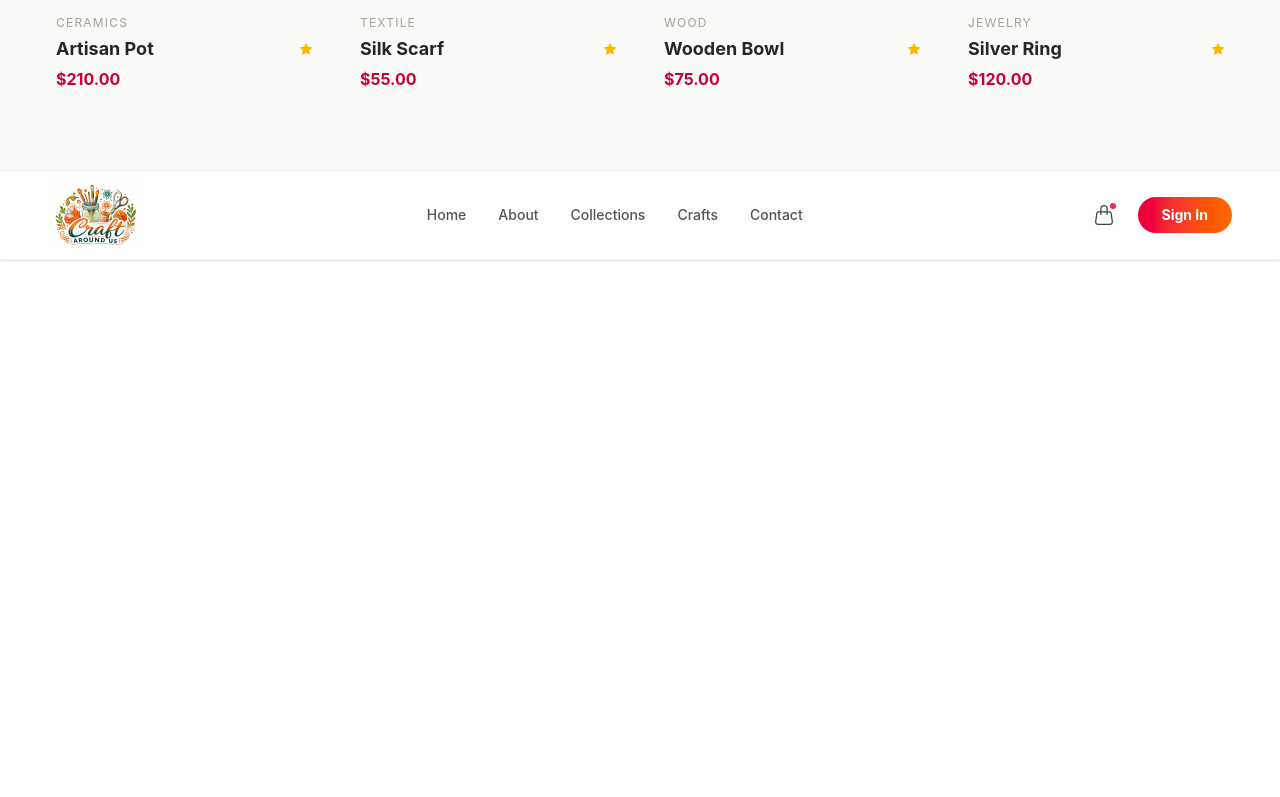
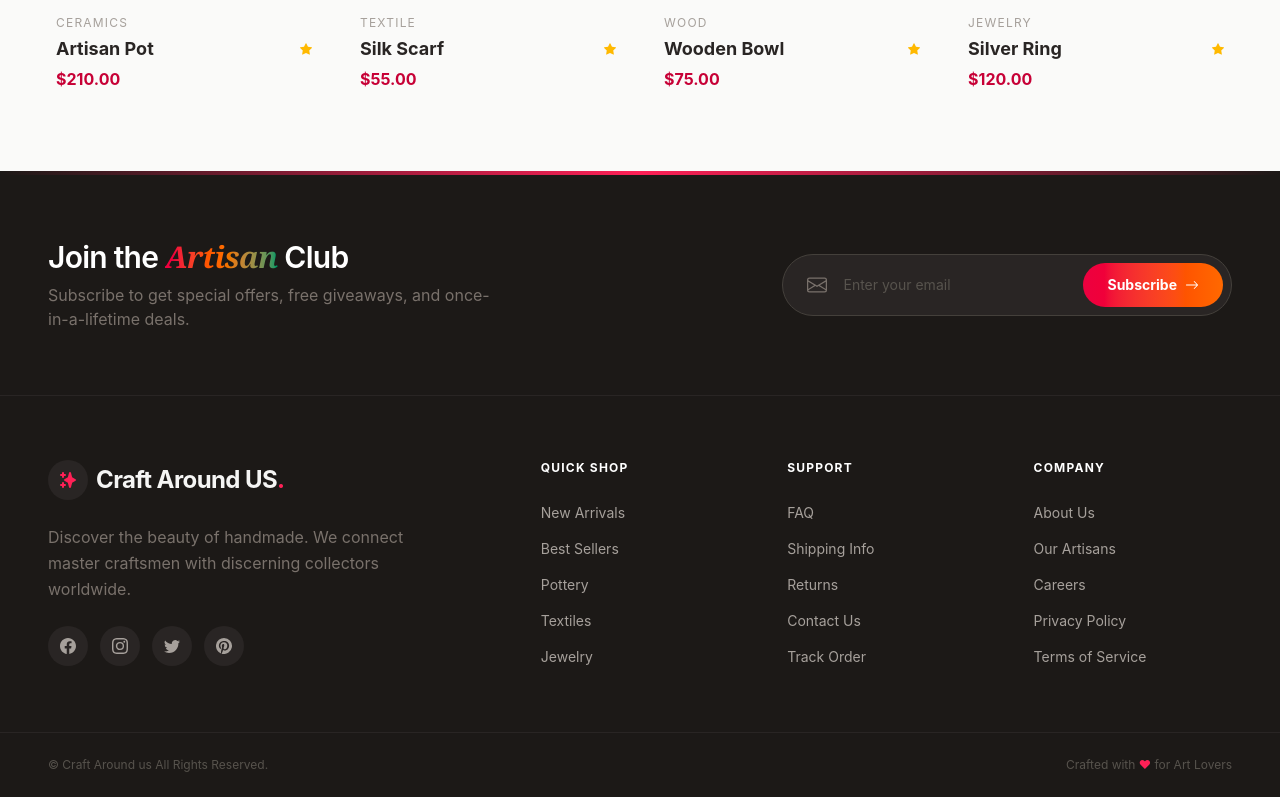
Before and after one commit to AAkash001122/HandCraft, a React (Vite) app: page /store in a window 1280 px wide. Shown: the part 1184-1981 px from the top of the page. Before the commit the page ends 1444 px from the top, so only its background shows below. Built offline with nearby package versions, Linux system fonts and the light colour scheme.

Commit message:
update project

```diff
--- a/src/components/FooterWithCTA.jsx
+++ b/src/components/FooterWithCTA.jsx
@@ -1,169 +1,261 @@
+import React from "react";
+import { Link } from "react-router-dom";
 
-import React, { useState } from "react";
-import { Link } from "react-router-dom";
 import { HiSparkles } from "react-icons/hi";
-import { BsHandbag, BsX } from "react-icons/bs";
+import {
+  BsFacebook,
+  BsInstagram,
+  BsTwitter,
+  BsPinterest,
+  BsEnvelope,
+  BsArrowRight,
+} from "react-icons/bs";
 
-const Navbar = () => {
-  const [isOpen, setIsOpen] = useState(false);
+export default function Footer() {
+  return (
+    <footer className="bg-stone-900 text-stone-400 font-sans relative overflow-hidden">
+      {/* Changed Accent Line to Rose (Flower color) */}
+      <div className="h-1 bg-gradient-to-r from-transparent via-rose-500 to-transparent"></div>
 
-  return (
-    <nav className="w-full sticky top-0 z-50 bg-white/90 backdrop-blur-md border-b border-stone-100 shadow-sm">
-      <div className="container mx-auto px-4 md:px-12 py-3 flex items-center justify-between">
+      <div className="border-b border-stone-800">
+        <div className="container mx-auto px-6 lg:px-12 py-16">
+          <div className="flex flex-col md:flex-row justify-between items-center gap-8">
+            <div className="text-center md:text-left">
+              <h3 className="text-2xl md:text-3xl font-semibold text-white tracking-tight">
+                Join the{" "}
+                {/* UPDATED: Applied Vibrant Logo Mix Gradient (Left to Right) matching Hero Section */}
+                <span className="italic font-serif text-transparent bg-clip-text bg-gradient-to-r from-rose-600 via-orange-500 to-emerald-600">
+                  Artisan
+                </span>{" "}
+                Club
+              </h3>
+              <p className="mt-2 text-stone-500 max-w-md">
+                Subscribe to get special offers, free giveaways, and
+                once-in-a-lifetime deals.
+              </p>
+            </div>
 
-        {/* Logo Area */}
-        <Link to="/" className="flex items-center gap-2 group">
-          <div className="flex items-center">
-            <img
-              src="/logocraft.png"
-              alt="HandCraft Logo"
-              className="h-14 md:h-16 w-auto max-w-[120px] object-contain"
-            />
-          </div>
-        </Link>
-
-
-        <div className="hidden md:flex gap-6 lg:gap-8 text-sm font-medium text-stone-600">
-          <Link
-            to="/"
-            className="hover:text-transparent hover:bg-clip-text hover:bg-gradient-to-r hover:from-rose-600 hover:via-orange-500 hover:to-emerald-600 transition-all duration-300 hover:scale-105"
-          >
-            Home
-          </Link>
-          <Link
-            to="/about"
-            className="hover:text-transparent hover:bg-clip-text hover:bg-gradient-to-r hover:from-rose-600 hover:via-orange-500 hover:to-emerald-600 transition-all duration-300 hover:scale-105"
-          >
-            About
-          </Link>
-          <Link
-            to="/collections"
-            className="hover:text-transparent hover:bg-clip-text hover:bg-gradient-to-r hover:from-rose-600 hover:via-orange-500 hover:to-emerald-600 transition-all duration-300 hover:scale-105"
-          >
-            Collections
-          </Link>
-          <Link
-            to="/crafts"
-            className="hover:text-transparent hover:bg-clip-text hover:bg-gradient-to-r hover:from-rose-600 hover:via-orange-500 hover:to-emerald-600 transition-all duration-300 hover:scale-105"
-          >
-            Crafts
-          </Link>
-          <Link
-            to="/contact"
-            className="hover:text-transparent hover:bg-clip-text hover:bg-gradient-to-r hover:from-rose-600 hover:via-orange-500 hover:to-emerald-600 transition-all duration-300 hover:scale-105"
-          >
-            Contact
-          </Link>
-        </div>
-
-
-        <div className="flex items-center gap-4">
-
-          <button className="relative p-2 group hidden sm:block">
-            <BsHandbag className="w-5 h-5 text-stone-700 group-hover:text-rose-600 group-hover:scale-110 transition-all duration-300" />
-            <span className="absolute top-1 right-1 w-2.5 h-2.5 bg-rose-500 rounded-full animate-pulse border-2 border-white"></span>
-          </button>
-
-
-          <Link to="/login">
-            <button className="hidden sm:block px-6 py-2 bg-gradient-to-r from-rose-600 to-orange-500 text-white text-sm font-bold rounded-full hover:shadow-xl hover:shadow-rose-500/40 transition-all duration-300 transform hover:-translate-y-0.5">
-              Sign In
-            </button>
-          </Link>
-
-
-          <button
-            className="md:hidden p-2 text-stone-700 hover:text-rose-600 transition-colors"
-            onClick={() => setIsOpen(true)}
-          >
-            <svg className="w-7 h-7" fill="none" stroke="currentColor" viewBox="0 0 24 24">
-              <path strokeLinecap="round" strokeLinejoin="round" strokeWidth={2} d="M4 6h16M4 12h16M4 18h16" />
-            </svg>
-          </button>
-        </div>
-      </div>
-
-      {/* ========================================== */}
-      {/* MOBILE MENU DRAWER (FULLY RESPONSIVE) */}
-      {/* ========================================== */}
-      <div
-        className={`fixed inset-0 z-[60] transition-all duration-300 md:hidden ${
-          isOpen ? "opacity-100 visible" : "opacity-0 invisible pointer-events-none"
-        }`}
-      >
-
-        <div
-          className="absolute inset-0 bg-black/60 backdrop-blur-sm"
-          onClick={() => setIsOpen(false)}
-        ></div>
-
-
-        <div
-          className={`absolute right-0 top-0 h-full w-[80%] max-w-sm bg-white shadow-2xl transform transition-transform duration-300 ease-in-out ${
-            isOpen ? "translate-x-0" : "translate-x-full"
-          }`}
-        >
-
-          <div className="flex justify-between items-center p-5 border-b border-stone-100">
-            <div className="flex items-center gap-2">
-              <img src="/logocraft.png" alt="Logo" className="h-8 w-auto object-contain" />
-            </div>
-            <button onClick={() => setIsOpen(false)} className="p-2 text-stone-500 hover:text-rose-600 transition-colors">
-              <BsX className="w-6 h-6" />
-            </button>
-          </div>
-
-          {/* Mobile Links (Scrollable if needed) */}
-          <div className="flex flex-col p-6 space-y-6 h-[calc(100%-70px)] overflow-y-auto">
-            <Link
-              to="/"
-              onClick={() => setIsOpen(false)}
-              className="text-2xl font-serif font-bold text-stone-800 hover:text-transparent hover:bg-clip-text hover:bg-gradient-to-r hover:from-rose-600 hover:via-orange-500 hover:to-emerald-600 transition-all duration-300 pb-2 border-b border-transparent hover:border-stone-100"
-            >
-              Home
-            </Link>
-            <Link
-              to="/about"
-              onClick={() => setIsOpen(false)}
-              className="text-2xl font-serif font-bold text-stone-800 hover:text-transparent hover:bg-clip-text hover:bg-gradient-to-r hover:from-rose-600 hover:via-orange-500 hover:to-emerald-600 transition-all duration-300 pb-2 border-b border-transparent hover:border-stone-100"
-            >
-              About
-            </Link>
-            <Link
-              to="/collections"
-              onClick={() => setIsOpen(false)}
-              className="text-2xl font-serif font-bold text-stone-800 hover:text-transparent hover:bg-clip-text hover:bg-gradient-to-r hover:from-rose-600 hover:via-orange-500 hover:to-emerald-600 transition-all duration-300 pb-2 border-b border-transparent hover:border-stone-100"
-            >
-              Collections
-            </Link>
-            <Link
-              to="/crafts"
-              onClick={() => setIsOpen(false)}
-              className="text-2xl font-serif font-bold text-stone-800 hover:text-transparent hover:bg-clip-text hover:bg-gradient-to-r hover:from-rose-600 hover:via-orange-500 hover:to-emerald-600 transition-all duration-300 pb-2 border-b border-transparent hover:border-stone-100"
-            >
-              Crafts
-            </Link>
-            <Link
-              to="/contact"
-              onClick={() => setIsOpen(false)}
-              className="text-2xl font-serif font-bold text-stone-800 hover:text-transparent hover:bg-clip-text hover:bg-gradient-to-r hover:from-rose-600 hover:via-orange-500 hover:to-emerald-600 transition-all duration-300 pb-2 border-b border-transparent hover:border-stone-100"
-            >
-              Contact
-            </Link>
-
-            {/* Mobile Sign In Button (Full Width) */}
-            <div className="pt-6 mt-4">
-               <Link to="/login" onClick={() => setIsOpen(false)}>
-                  <button className="w-full py-4 bg-stone-900 text-white rounded-full text-sm font-bold uppercase tracking-wider hover:bg-stone-800 transition-all duration-300 shadow-lg flex items-center justify-center gap-2">
-                    Sign In
-                  </button>
-               </Link>
+            <div className="w-full md:w-auto">
+              <form className="flex items-center bg-stone-800 p-2 rounded-full border border-stone-700 focus-within:border-rose-500 transition-colors">
+                <BsEnvelope className="w-5 h-5 ml-4 text-stone-500" />
+                <input
+                  type="email"
+                  placeholder="Enter your email"
+                  className="w-full md:w-64 bg-transparent border-none outline-none text-white px-4 py-2 text-sm placeholder-stone-600"
+                />
+                {/* Changed Button to Vibrant Gradient */}
+                <button
+                  type="submit"
+                  className="px-6 py-3 bg-gradient-to-r from-rose-600 to-orange-500 text-white text-sm font-bold rounded-full hover:shadow-xl hover:shadow-rose-500/30 transition-all duration-300 flex items-center gap-2"
+                >
+                  Subscribe
+                  <BsArrowRight />
+                </button>
+              </form>
             </div>
           </div>
         </div>
       </div>
-    </nav>
+
+      <div className="container mx-auto px-6 lg:px-12 py-16">
+        <div className="grid grid-cols-1 md:grid-cols-2 lg:grid-cols-5 gap-12">
+          <div className="lg:col-span-2">
+            <Link to="/" className="flex items-center gap-2 mb-6 group">
+              <div className="w-10 h-10 bg-stone-800 group-hover:bg-stone-700 rounded-full flex items-center justify-center transition-colors">
+                {/* Changed Icon Color to Rose */}
+                <HiSparkles className="text-rose-500 w-5 h-5" />
+              </div>
+              {/* Changed Brand Text to Stone 100 (Softer) and Accent to Rose */}
+              <span className="text-2xl font-bold text-stone-100 tracking-tight">
+                Craft Around US<span className="text-rose-500">.</span>
+              </span>
+            </Link>
+            <p className="text-stone-500 leading-relaxed mb-6 max-w-sm">
+              Discover the beauty of handmade. We connect master craftsmen with
+              discerning collectors worldwide.
+            </p>
+            <div className="flex gap-3">
+              <a
+                href="#"
+                className="w-10 h-10 bg-stone-800 hover:bg-rose-600 text-stone-400 hover:text-white rounded-full flex items-center justify-center transition-all duration-300"
+              >
+                <BsFacebook className="w-4 h-4" />
+              </a>
+              <a
+                href="#"
+                className="w-10 h-10 bg-stone-800 hover:bg-rose-600 text-stone-400 hover:text-white rounded-full flex items-center justify-center transition-all duration-300"
+              >
+                <BsInstagram className="w-4 h-4" />
+              </a>
+              <a
+                href="#"
+                className="w-10 h-10 bg-stone-800 hover:bg-rose-600 text-stone-400 hover:text-white rounded-full flex items-center justify-center transition-all duration-300"
+              >
+                <BsTwitter className="w-4 h-4" />
+              </a>
+              <a
+                href="#"
+                className="w-10 h-10 bg-stone-800 hover:bg-rose-600 text-stone-400 hover:text-white rounded-full flex items-center justify-center transition-all duration-300"
+              >
+                <BsPinterest className="w-4 h-4" />
+              </a>
+            </div>
+          </div>
+
+          <div>
+            <h4 className="text-white font-bold uppercase tracking-widest text-xs mb-6">
+              Quick Shop
+            </h4>
+            <ul className="space-y-3">
+              <li>
+                <a
+                  href="#"
+                  className="hover:text-rose-400 transition-colors text-sm"
+                >
+                  New Arrivals
+                </a>
+              </li>
+              <li>
+                <a
+                  href="#"
+                  className="hover:text-rose-400 transition-colors text-sm"
+                >
+                  Best Sellers
+                </a>
+              </li>
+              <li>
+                <a
+                  href="#"
+                  className="hover:text-rose-400 transition-colors text-sm"
+                >
+                  Pottery
+                </a>
+              </li>
+              <li>
+                <a
+                  href="#"
+                  className="hover:text-rose-400 transition-colors text-sm"
+                >
+                  Textiles
+                </a>
+              </li>
+              <li>
+                <a
+                  href="#"
+                  className="hover:text-rose-400 transition-colors text-sm"
+                >
+                  Jewelry
+                </a>
+              </li>
+            </ul>
+          </div>
+
+          <div>
+            <h4 className="text-white font-bold uppercase tracking-widest text-xs mb-6">
+              Support
+            </h4>
+            <ul className="space-y-3">
+              <li>
+                <a
+                  href="#"
+                  className="hover:text-rose-400 transition-colors text-sm"
+                >
+                  FAQ
+                </a>
+              </li>
+              <li>
+                <a
+                  href="#"
+                  className="hover:text-rose-400 transition-colors text-sm"
+                >
+                  Shipping Info
+                </a>
+              </li>
+              <li>
+                <a
+                  href="#"
+                  className="hover:text-rose-400 transition-colors text-sm"
+                >
+                  Returns
+                </a>
+              </li>
+              <li>
+                <a
+                  href="#"
+                  className="hover:text-rose-400 transition-colors text-sm"
+                >
+                  Contact Us
+                </a>
+              </li>
+              <li>
+                <a
+                  href="#"
+                  className="hover:text-rose-400 transition-colors text-sm"
+                >
+                  Track Order
+                </a>
+              </li>
+            </ul>
+          </div>
+
+          <div>
+            <h4 className="text-white font-bold uppercase tracking-widest text-xs mb-6">
+              Company
+            </h4>
+            <ul className="space-y-3">
+              <li>
+                <a
+                  href="#"
+                  className="hover:text-rose-400 transition-colors text-sm"
+                >
+                  About Us
+                </a>
+              </li>
+              <li>
+                <a
+                  href="#"
+                  className="hover:text-rose-400 transition-colors text-sm"
+                >
+                  Our Artisans
+                </a>
+              </li>
+              <li>
+                <a
+                  href="#"
+                  className="hover:text-rose-400 transition-colors text-sm"
+                >
+                  Careers
+                </a>
+              </li>
+              <li>
+                <a
+                  href="#"
+                  className="hover:text-rose-400 transition-colors text-sm"
+                >
+                  Privacy Policy
+                </a>
+              </li>
+              <li>
+                <a
+                  href="#"
+                  className="hover:text-rose-400 transition-colors text-sm"
+                >
+                  Terms of Service
+                </a>
+              </li>
+            </ul>
+          </div>
+        </div>
+      </div>
+
+      <div className="border-t border-stone-800">
+        <div className="container mx-auto px-6 lg:px-12 py-6 flex flex-col md:flex-row justify-between items-center text-xs text-stone-600">
+          <p>© Craft Around us All Rights Reserved.</p>
+          <p className="mt-2 md:mt-0">
+            Crafted with <span className="text-rose-500">♥</span> for Art Lovers
+          </p>
+        </div>
+      </div>
+    </footer>
   );
-};
-
-export default Navbar;
+}
```
Also changed, not shown: src/components/Navbar.jsx (+42 -45 lines), 5 other files (tests, documents, lock files or other folders).
